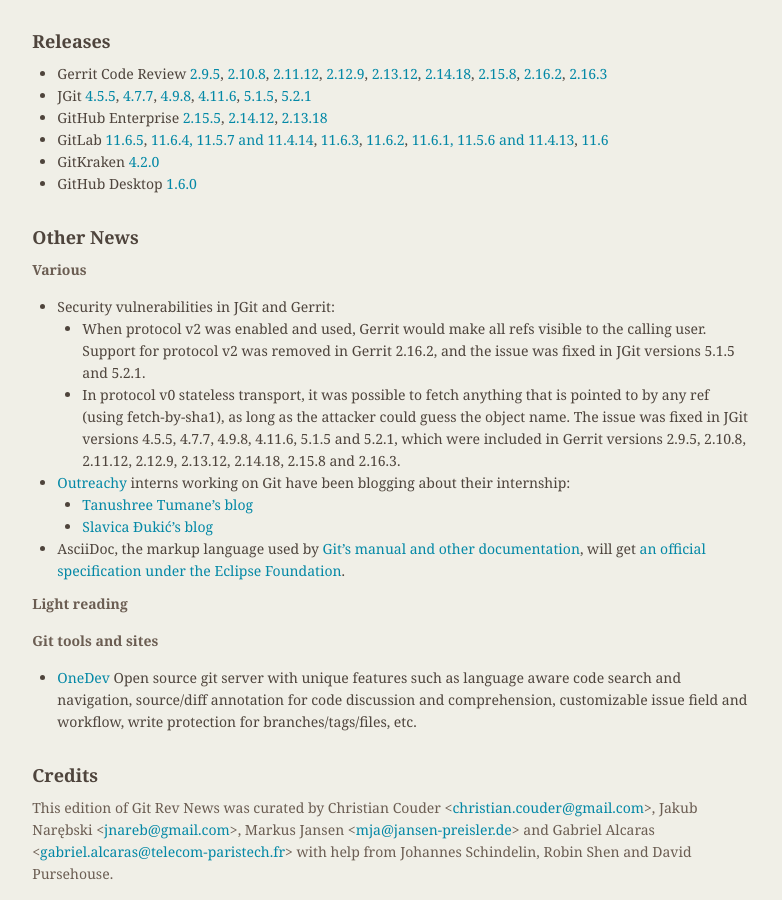
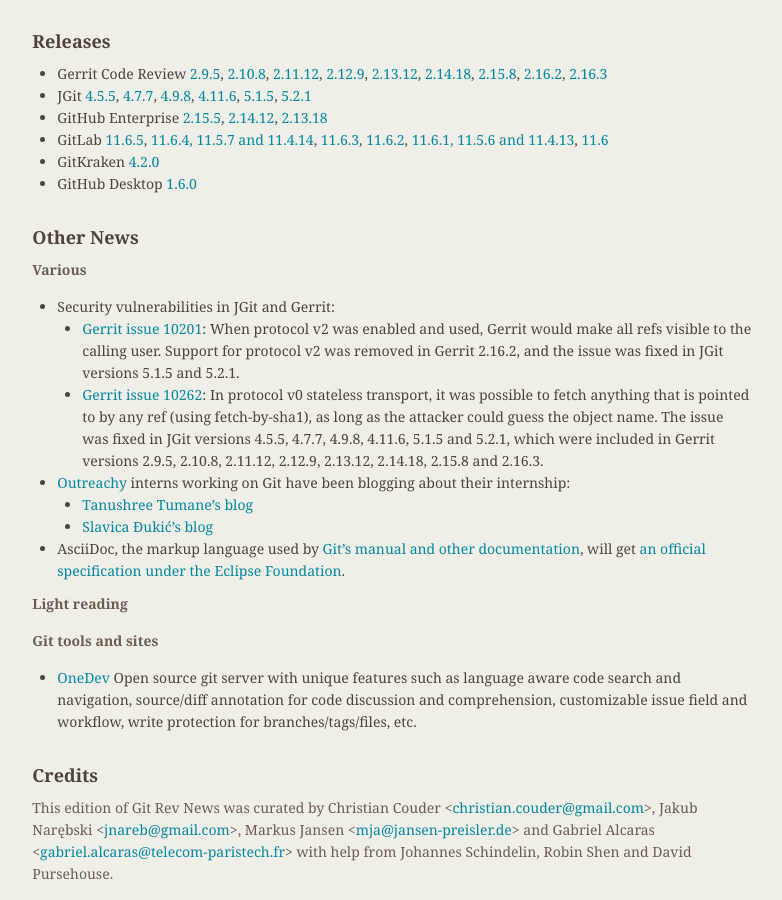
Before and after one commit to git/git.github.io, a Jekyll site: the page built from rev_news/drafts/edition-47.md, in a window 1280 px wide and 900 px high, scrolled down 1800 px. Shown: the whole window, without its empty margins (339-1121 px from the left). Built offline with Jekyll 4.4.1, drawn with Linux system fonts in a browser that asks for light colours.

Commit message:
Add links for Gerrit/JGit security issues
Change-Id: I39452f7840154321c1bda413893aeec4a491e69b
Signed-off-by: David Pursehouse <dpursehouse@collab.net>

```diff
--- a/rev_news/drafts/edition-47.md
+++ b/rev_news/drafts/edition-47.md
@@ -162,10 +162,12 @@
 
 __Various__
 * Security vulnerabilities in JGit and Gerrit:
-  - When protocol v2 was enabled and used, Gerrit would make all refs visible to the
+  - [Gerrit issue 10201](https://bugs.chromium.org/p/gerrit/issues/detail?id=10201):
+    When protocol v2 was enabled and used, Gerrit would make all refs visible to the
     calling user. Support for protocol v2 was removed in Gerrit 2.16.2, and the issue
     was fixed in JGit versions 5.1.5 and 5.2.1.
-  - In protocol v0 stateless transport, it was possible to fetch anything that is
+  - [Gerrit issue 10262](https://bugs.chromium.org/p/gerrit/issues/detail?id=10262):
+    In protocol v0 stateless transport, it was possible to fetch anything that is
     pointed to by any ref (using fetch-by-sha1), as long as the attacker could guess
     the object name. The issue was fixed in JGit versions 4.5.5, 4.7.7, 4.9.8, 4.11.6,
     5.1.5 and 5.2.1, which were included in Gerrit versions 2.9.5, 2.10.8, 2.11.12,
```
